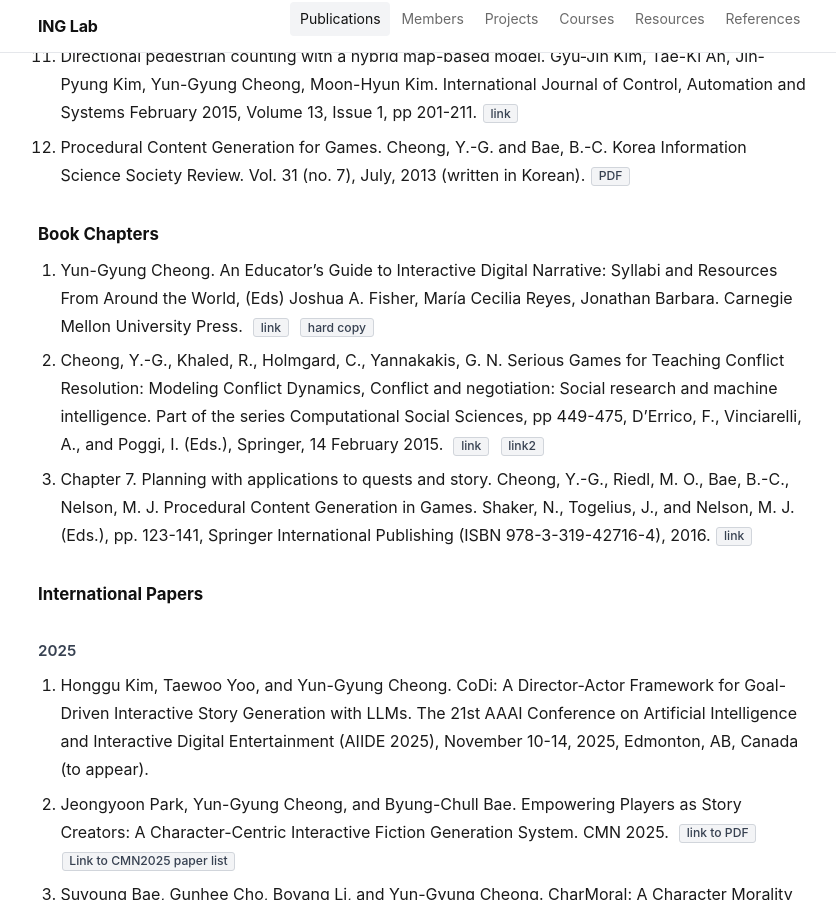
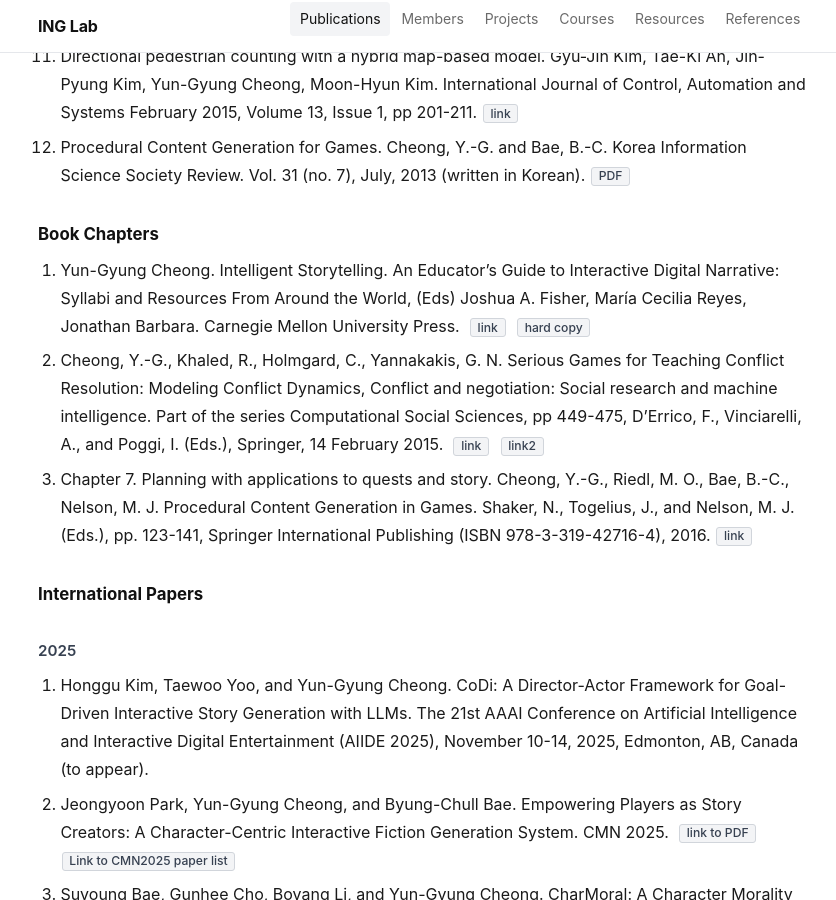
Before and after one commit to inglab/inglab.github.io, a Jekyll site: the page built from publications.md, in a window 1280 px wide and 900 px high, scrolled down 1407 px. Shown: the whole window, without its empty margins (216-1052 px from the left). Built offline with Jekyll 4.4.1, drawn with Linux system fonts in a browser that asks for light colours.

Commit message:
Update publications.md

```diff
--- a/publications.md
+++ b/publications.md
@@ -29,7 +29,7 @@ Keane, Pearse A, Lee, Cecilia Sungmin, Lee, Aaron Y, Cheung, Chui Ming Gemmy, Wo
 
 
 ### Book Chapters
-1. Yun-Gyung Cheong. An Educator’s Guide to Interactive Digital Narrative: Syllabi and Resources From Around the World, (Eds) Joshua A. Fisher, María Cecilia Reyes, Jonathan Barbara. Carnegie Mellon University Press.  &nbsp;*[link](https://idnsyllabi.com/)* &nbsp;*[hard copy](https://www.lulu.com/shop/barbara-jonathan-and-reyes-mar%C3%ADa-cecilia-and-fisher-joshua-a/an-educators-guide-to-digital-narrative/paperback/product-nv788w6.html?page=1&pageSize=4)*
+1. Yun-Gyung Cheong. Intelligent Storytelling. An Educator’s Guide to Interactive Digital Narrative: Syllabi and Resources From Around the World, (Eds) Joshua A. Fisher, María Cecilia Reyes, Jonathan Barbara. Carnegie Mellon University Press.  &nbsp;*[link](https://idnsyllabi.com/)* &nbsp;*[hard copy](https://www.lulu.com/shop/barbara-jonathan-and-reyes-mar%C3%ADa-cecilia-and-fisher-joshua-a/an-educators-guide-to-digital-narrative/paperback/product-nv788w6.html?page=1&pageSize=4)*
 1. Cheong, Y.-G., Khaled, R., Holmgard, C., Yannakakis, G. N. Serious Games for Teaching Conflict Resolution: Modeling Conflict Dynamics, Conflict and negotiation: Social research and machine intelligence. Part of the series Computational Social Sciences, pp 449-475, D'Errico, F., Vinciarelli, A., and Poggi, I. (Eds.), Springer, 14 February 2015. &nbsp;*[link](https://link.springer.com/chapter/10.1007/978-3-319-14081-0_21)*&nbsp;&nbsp;*[link2](https://lib.skku.edu/suwon/#/search/total/si?all=1%7Ck%7Ca%7CTowards%20Procedural%20Game%20Story%20Creation%20via%20Designing%20Story%20Cubes&offset=0#firstChartset)*
 1. Chapter 7. Planning with applications to quests and story. Cheong, Y.-G., Riedl, M. O., Bae, B.-C., Nelson, M. J. Procedural Content Generation in Games. Shaker, N., Togelius, J., and Nelson, M. J. (Eds.), pp. 123-141, Springer International Publishing (ISBN 978-3-319-42716-4), 2016.&nbsp;*[link](http://pcgbook.com/)*
 
```
